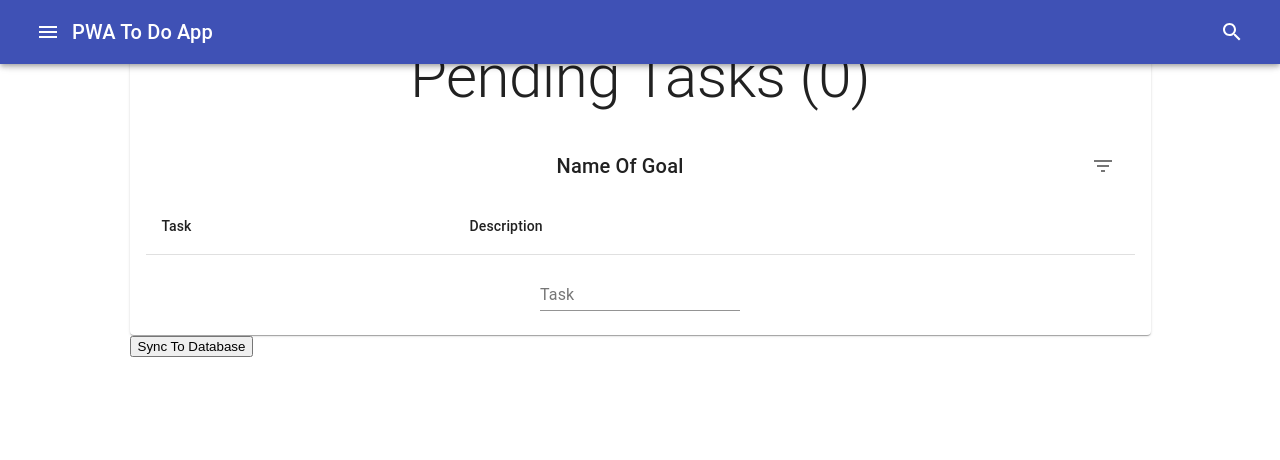
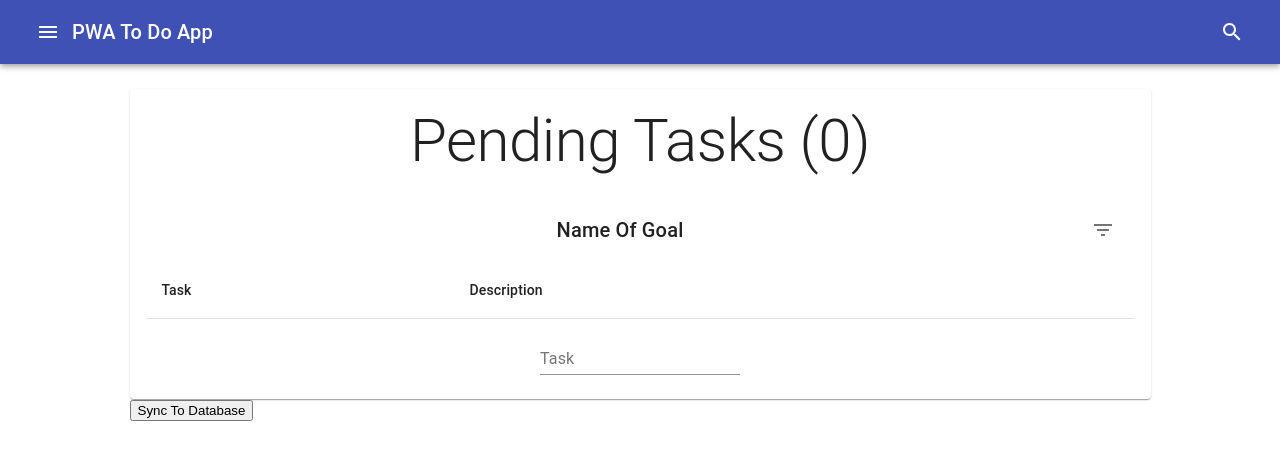
Before and after one commit to LoganConnor44/to-do-list-react-app, a React (Create React App) app: page / in a window 1280 px wide. Shown: the top 460 px of the page. Built offline with nearby package versions, Linux system fonts and the light colour scheme.

Commit message:
not sure what changes but need this to get while at work and doing pd

```diff
--- a/src/components/navigation-bar.js
+++ b/src/components/navigation-bar.js
@@ -17,7 +17,7 @@ const NavigationBar = () => {
 	}
 
 	return (
-		<AppBar>
+			<AppBar style={{position: 'sticky'}}>
 				<Toolbar>
 					<container-left>
 						<hamburger-styling>
```
Lines whose indentation alone changed are shown as unchanged.
